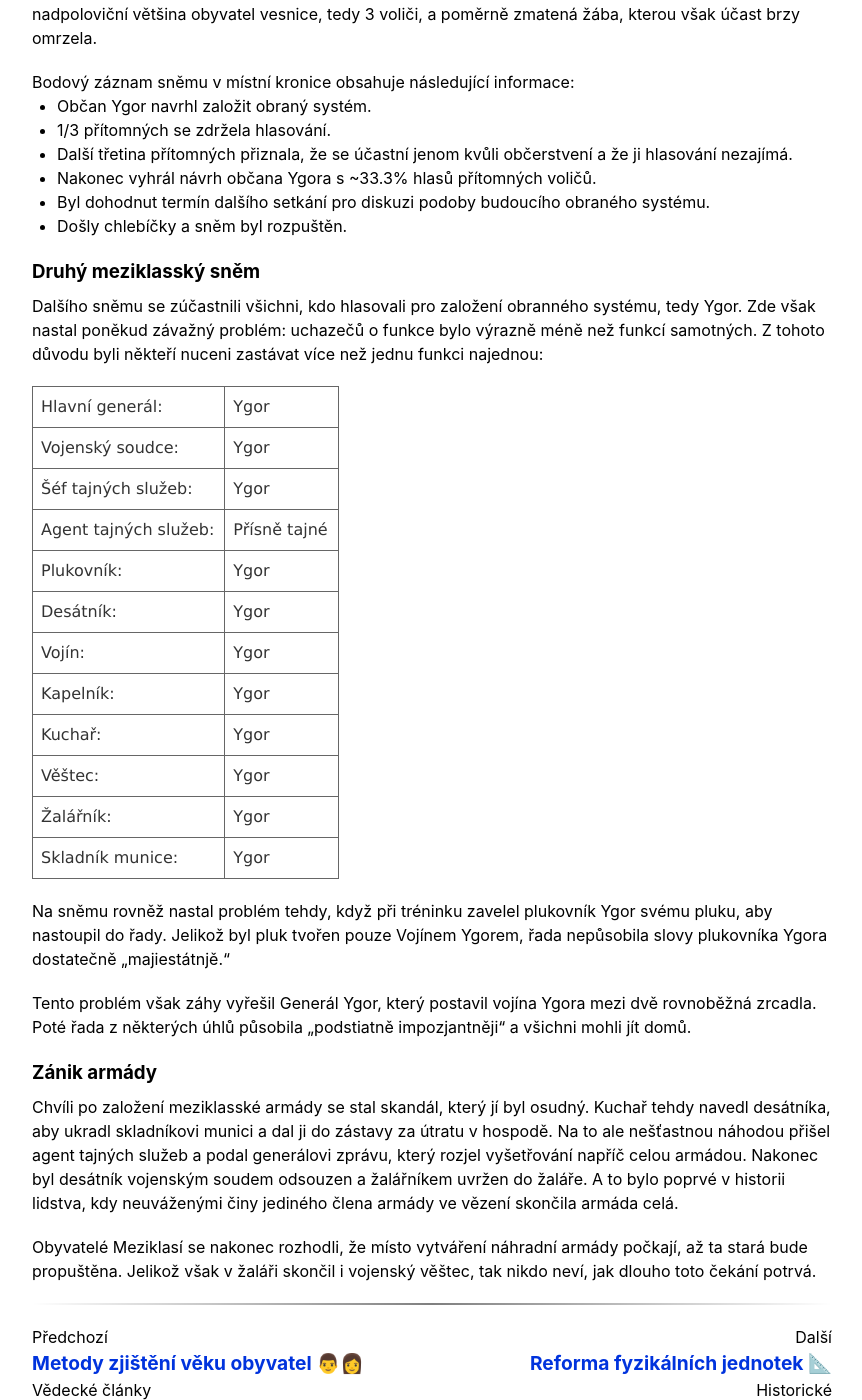
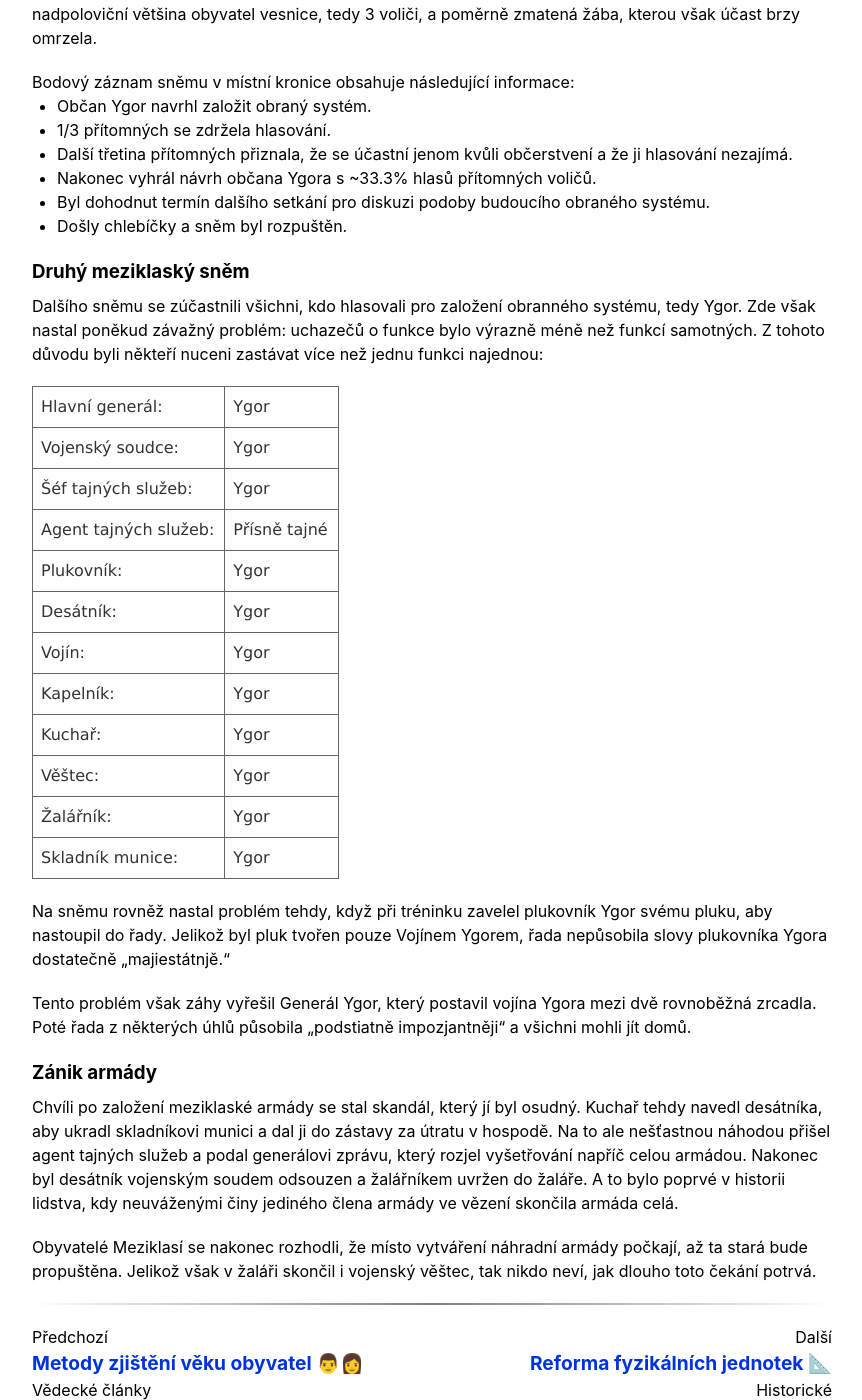
Before and after one commit to Meziklassociation/meziklasi, a Jekyll site: the page built from _posts/2019-09-30-system-obrany.md, in a window 1280 px wide and 1400 px high, scrolled down 486 px. Shown: the whole window, without its empty margins (208-1070 px from the left). Built offline with Jekyll 4.4.1, drawn with Linux system fonts in a browser that asks for light colours; some of the changed text lies outside the part shown.

Commit message:
gramatické opravy

```diff
--- a/_posts/2019-09-30-system-obrany.md
+++ b/_posts/2019-09-30-system-obrany.md
@@ -4,11 +4,11 @@
 description: "Byla doba, kdy Meziklasí přezbrojilo Vatikán. V tomto článku se dozvíte jak to doopravdy bylo."
 ---
 
-Meziklasský obranný systém patří k jedněm z nejunikátnějších na světě. Vznikl relativně nedávno (90. léta minulého století), kdy se do Meziklasí donesla novina, že už existují státy jiného typu než polis a že některé z těchto států mají zálusk na jejich legendární [kulinářské recepty](/clanky/#recepty).
+meziklaský obranný systém patří k jedněm z nejunikátnějších na světě. Vznikl relativně nedávno (90. léta minulého století), kdy se do Meziklasí donesla novina, že už existují státy jiného typu než polis a že některé z těchto států mají zálusk na jejich legendární [kulinářské recepty](/clanky/#recepty).
 
 Tento článek popisuje proces vzniku, detaily (ne)fungování a v neposlední řadě tragický zánik této legendární skupiny.
 
-### První meziklasský sněm
+### První meziklaský sněm
 Na naléhání občana Ygora byl poprvé za dobu existence vesnice svolán sněm, na kterém se demokraticky hlasovalo o tom, jak před okolními státy uchránit své recepty. Hlasování se zúčastnila nadpoloviční většina obyvatel vesnice, tedy 3 voliči, a poměrně zmatená žába, kterou však účast brzy omrzela.
 
 Bodový záznam sněmu v místní kronice obsahuje následující informace:
@@ -19,7 +19,7 @@
 - Byl dohodnut termín dalšího setkání pro diskuzi podoby budoucího obraného systému.
 - Došly chlebíčky a sněm byl rozpuštěn.
 
-### Druhý meziklasský sněm
+### Druhý meziklaský sněm
 Dalšího sněmu se zúčastnili všichni, kdo hlasovali pro založení obranného systému, tedy Ygor. Zde však nastal poněkud závažný problém: uchazečů o funkce bylo výrazně méně než funkcí samotných. Z tohoto důvodu byli někteří nuceni zastávat více než jednu funkci najednou:
 
 {: .alignment-table }
@@ -41,6 +41,6 @@
 Tento problém však záhy vyřešil Generál Ygor, který postavil vojína Ygora mezi dvě rovnoběžná zrcadla. Poté řada z některých úhlů působila „podstiatně impozjantněji“ a všichni mohli jít domů.
 
 ### Zánik armády
-Chvíli po založení meziklasské armády se stal skandál, který jí byl osudný. Kuchař tehdy navedl desátníka, aby ukradl skladníkovi munici a dal ji do zástavy za útratu v hospodě. Na to ale nešťastnou náhodou přišel agent tajných služeb a podal generálovi zprávu, který rozjel vyšetřování napříč celou armádou. Nakonec byl desátník vojenským soudem odsouzen a žalářníkem uvržen do žaláře. A to bylo poprvé v historii lidstva, kdy neuváženými činy jediného člena armády ve vězení skončila armáda celá.
+Chvíli po založení meziklaské armády se stal skandál, který jí byl osudný. Kuchař tehdy navedl desátníka, aby ukradl skladníkovi munici a dal ji do zástavy za útratu v hospodě. Na to ale nešťastnou náhodou přišel agent tajných služeb a podal generálovi zprávu, který rozjel vyšetřování napříč celou armádou. Nakonec byl desátník vojenským soudem odsouzen a žalářníkem uvržen do žaláře. A to bylo poprvé v historii lidstva, kdy neuváženými činy jediného člena armády ve vězení skončila armáda celá.
 
 Obyvatelé Meziklasí se nakonec rozhodli, že místo vytváření náhradní armády počkají, až ta stará bude propuštěna. Jelikož však v žaláři skončil i vojenský věštec, tak nikdo neví, jak dlouho toto čekání potrvá.
```
Also changed, not shown: _posts/2019-09-12-metody-zjisteni-veku-obyvatel.md (+2 -2 lines), _posts/2019-10-09-tradicni-medicina.md (+3 -3 lines), _posts/2019-11-26-nazvoslovi-zvirat.md (+2 -2 lines), _posts/2020-01-01-nalez-historicke-mapy.md (+4 -4 lines), _posts/2022-10-03-objevovani-hvezd.md (+2 -2 lines).
